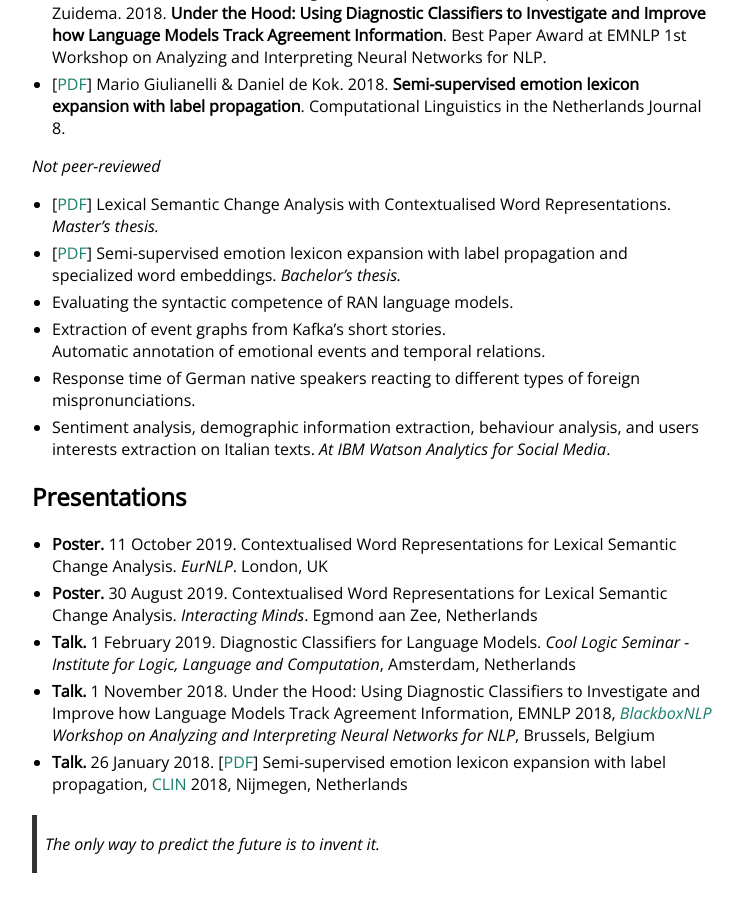
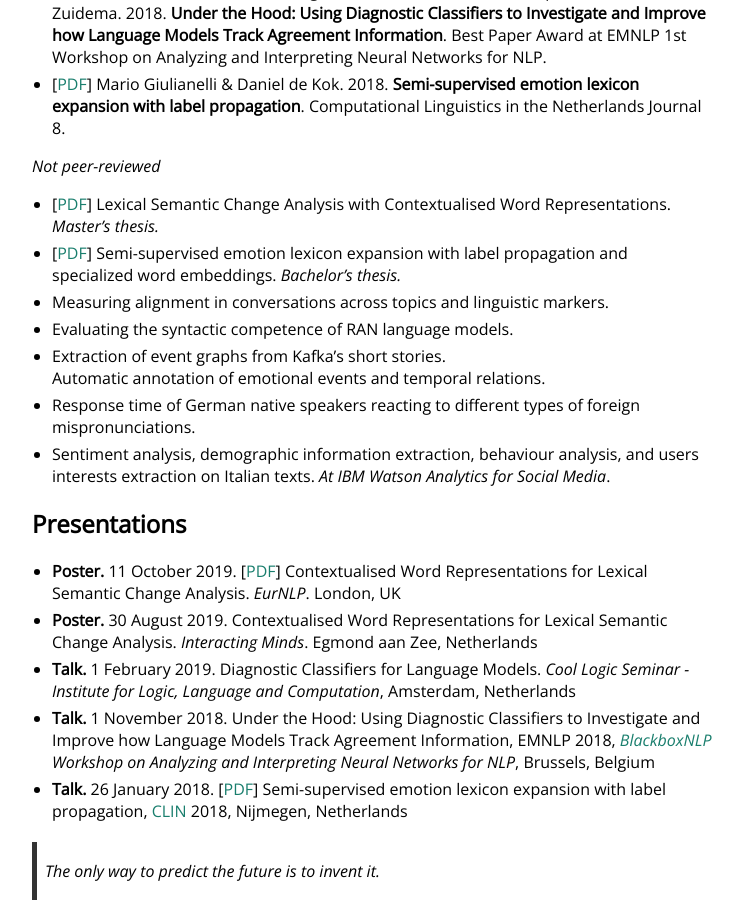
Before and after one commit to glnmario/glnmario.github.io, a Jekyll site: the page built from index.md, in a window 1280 px wide and 900 px high, scrolled down 880 px. Shown: the whole window, without its empty margins (258-1001 px from the left). Built offline with Jekyll 4.4.1, drawn with Linux system fonts in a browser that asks for light colours; before the commit the page ends 1753 px from its top, so only the background shows below that.

Commit message:
Update index.md

```diff
--- a/index.md
+++ b/index.md
@@ -36,6 +36,7 @@ Currently I study Artificial Intelligence at the University of Amsterdam.
 *Not peer-reviewed*
 - [[PDF](mscthesis.pdf)] Lexical Semantic Change Analysis with Contextualised Word Representations. _Master's thesis._
 - [[PDF](https://arxiv.org/pdf/1708.03910.pdf)] Semi-supervised emotion lexicon expansion with label propagation and specialized word embeddings. _Bachelor's thesis._
+- Measuring alignment in conversations across topics and linguistic markers.
 - Evaluating the syntactic competence of RAN language models.
 - Extraction of event graphs from Kafka’s short stories.
   Automatic annotation of emotional events and temporal relations.
@@ -44,7 +45,7 @@ Currently I study Artificial Intelligence at the University of Amsterdam.
  on Italian texts. _At IBM Watson Analytics for Social Media_.
 
 ## Presentations
-- **Poster.** 11 October 2019. Contextualised Word Representations for Lexical Semantic Change Analysis. _EurNLP_. London, UK
+- **Poster.** 11 October 2019. [[PDF](EurNLP.pdf)] Contextualised Word Representations for Lexical Semantic Change Analysis. _EurNLP_. London, UK
 - **Poster.** 30 August 2019. Contextualised Word Representations for Lexical Semantic Change Analysis. _Interacting Minds_. Egmond aan Zee, Netherlands
 - **Talk.** 1 February 2019. Diagnostic Classifiers for Language Models. _Cool Logic Seminar - Institute for Logic, Language and Computation_, Amsterdam, Netherlands
 - **Talk.** 1 November 2018. Under the Hood: Using Diagnostic Classifiers to Investigate and Improve how Language Models Track Agreement Information, EMNLP 2018, _[BlackboxNLP](https://blackboxnlp.github.io) Workshop on Analyzing and Interpreting Neural Networks for NLP_, Brussels, Belgium
```
